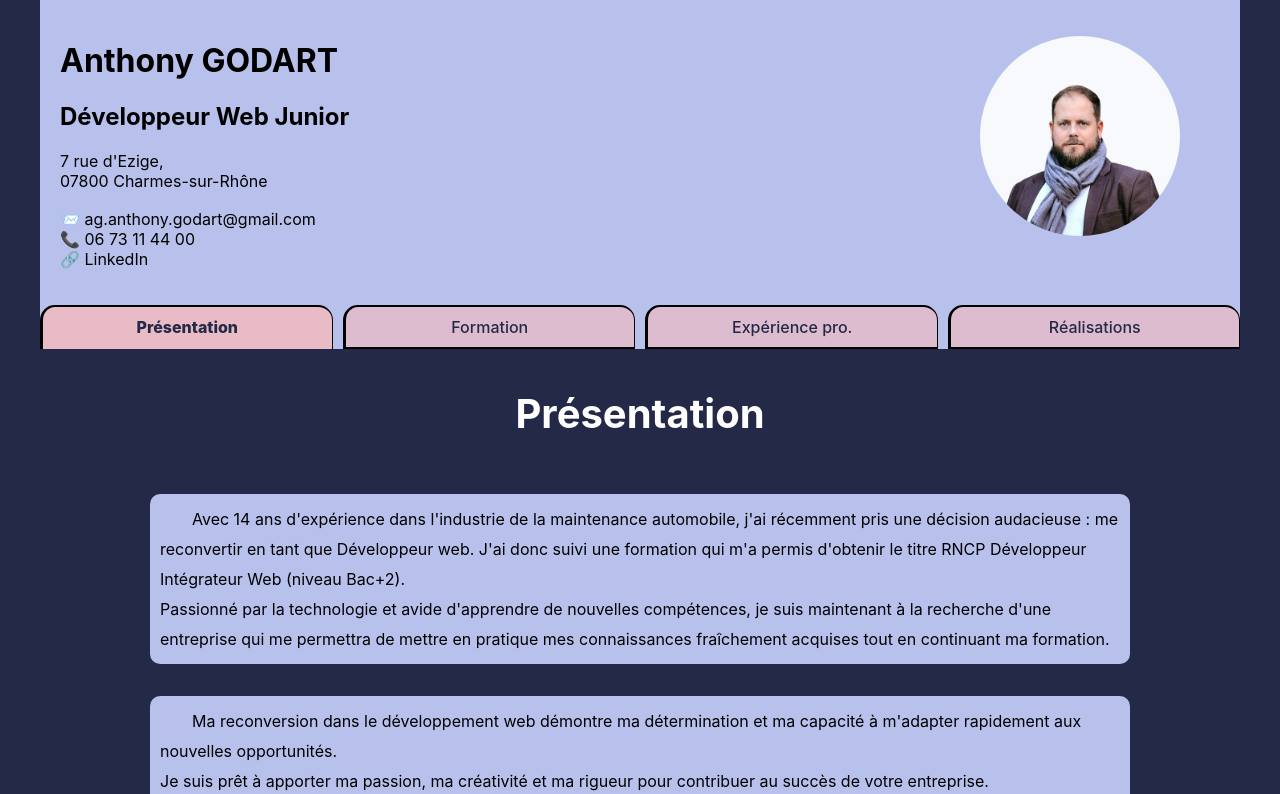
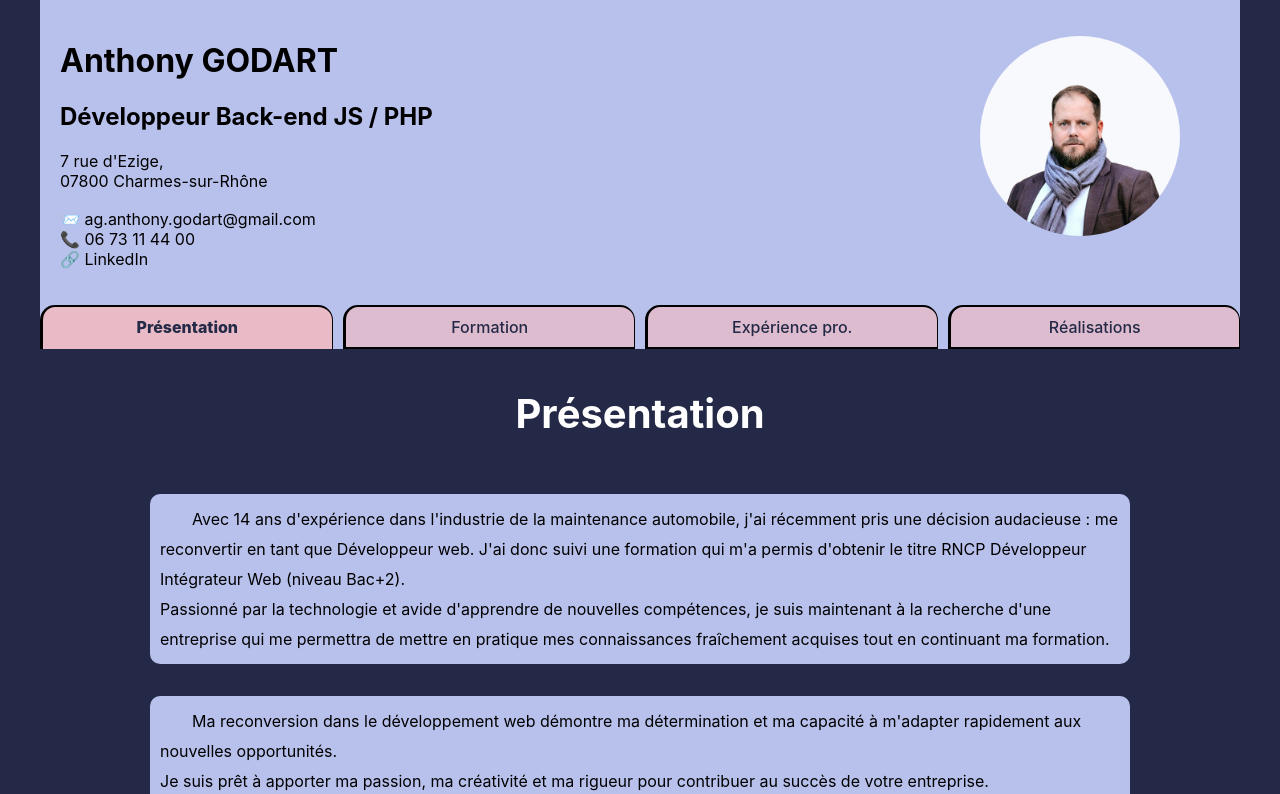
Before and after one commit to AnthonyGodart/portfolio, a React (Create React App) app: page /Education in a window 1280 px wide. Shown: the top 794 px of the page. Built offline with nearby package versions, Linux system fonts and the light colour scheme.

Commit message:
updated title

```diff
--- a/src/components/Header/index.jsx
+++ b/src/components/Header/index.jsx
@@ -8,7 +8,7 @@ function Header(){
         <div className={styles.topHeader}>
             <div>
                 <h1>Anthony GODART</h1>
-                <h2> Développeur Web Junior</h2>
+                <h2> Développeur Back-end JS / PHP</h2>
                 <p className={styles.contact}> 7 rue d'Ezige, <br />
                 07800 Charmes-sur-Rhône <br/>
                 <hr style={{opacity:"0"}}/>
```
